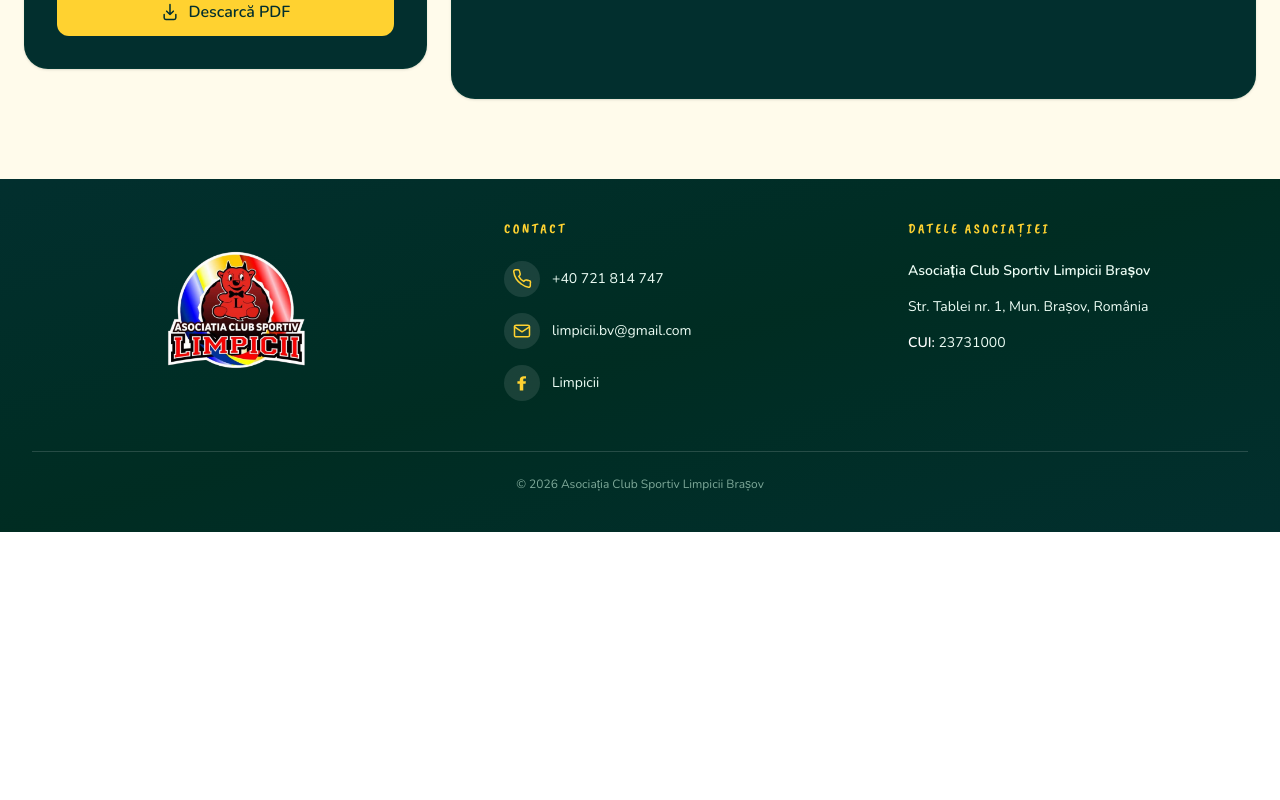
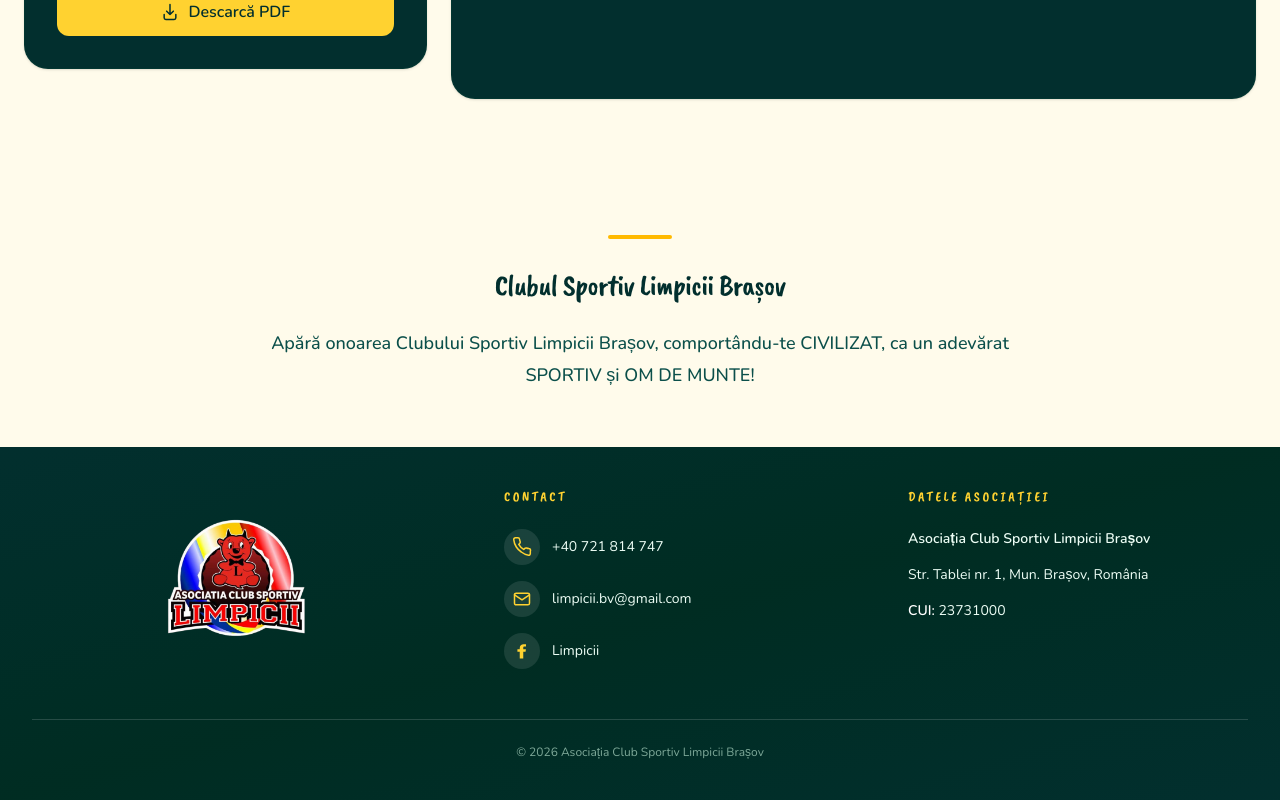
Before and after one commit to anndra17/Limpicii, an Angular app in the folder Frontend/: page /limpicii-code in a window 1280 px wide. Shown: the part 1421-2221 px from the top of the page. Before the commit the page ends 1953 px from the top, so only its background shows below. Built offline with nearby package versions, Linux system fonts and the light colour scheme.

Commit message:
Add localized code page closing section
Add a closing message for Limpicii Brașov Sports Club to the code page, with English and Romanian translations.

```diff
--- a/Frontend/src/app/features/about-us/code/code-page.component.html
+++ b/Frontend/src/app/features/about-us/code/code-page.component.html
@@ -79,6 +79,14 @@
     </div>
   </section>
 
+  <section class=" bg-amber-30 px-6 py-16 text-center sm:py-10 lg:py-14" aria-labelledby="code-club-title">
+    <div class="mx-auto max-w-4xl">
+      <div aria-hidden="true" class="mx-auto mb-7 h-1 w-16 rounded-full bg-amber-400"></div>
+      <h2 id="code-club-title" class="text-2xl font-bold tracking-tight text-teal-950 md:text-3xl">{{ 'CODE.CLOSING.CLUB' | translate }}</h2>
+      <p class="mx-auto mt-6 max-w-3xl text-base font-medium leading-7 text-teal-900 md:text-lg md:leading-8">{{ 'CODE.CLOSING.TEXT' | translate }}</p>
+    </div>
+  </section>
+
   <ng-template #subsectionContent let-subsection let-showTitle="showTitle">
     @if (showTitle && subsection.titleKey) {
       <h3 class="mb-4 text-lg font-semibold text-amber-100">{{ subsection.titleKey | translate }}</h3>
--- a/Frontend/src/assets/i18n/en.json
+++ b/Frontend/src/assets/i18n/en.json
@@ -103,6 +103,8 @@
   "CODE.SOURCE_TEXT": "Read the full code in the original transcribed document.",
   "CODE.DOWNLOAD": "Download the document",
   "CODE.DOWNLOAD_PDF": "Download PDF",
+  "CODE.CLOSING.CLUB": "Limpicii Brașov Sports Club",
+  "CODE.CLOSING.TEXT": "Defend the honour of Limpicii Brașov Sports Club by behaving in a CIVILISED manner, like a true ATHLETE and MOUNTAINEER!",
   "CODE.CONTENT_LABEL": "Contents and general rules of the Limpicii Code",
   "CODE.CONTENTS_TITLE": "The Limpicii Code includes",
   "CODE.CONTENTS.GENERAL": "General activity rules",
--- a/Frontend/src/assets/i18n/ro.json
+++ b/Frontend/src/assets/i18n/ro.json
@@ -103,6 +103,8 @@
   "CODE.SOURCE_TEXT": "Textul integral al codului poate fi consultat în documentul original transcris.",
   "CODE.DOWNLOAD": "Descarcă documentul",
   "CODE.DOWNLOAD_PDF": "Descarcă PDF",
+  "CODE.CLOSING.CLUB": "Clubul Sportiv Limpicii Brașov",
+  "CODE.CLOSING.TEXT": "Apără onoarea Clubului Sportiv Limpicii Brașov, comportându-te CIVILIZAT, ca un adevărat SPORTIV și OM DE MUNTE!",
   "CODE.CONTENT_LABEL": "Cuprins și reguli generale ale Codului Limpicilor",
   "CODE.CONTENTS_TITLE": "Codul limpicilor include",
   "CODE.CONTENTS.GENERAL": "Reguli generale de activitate",
```
